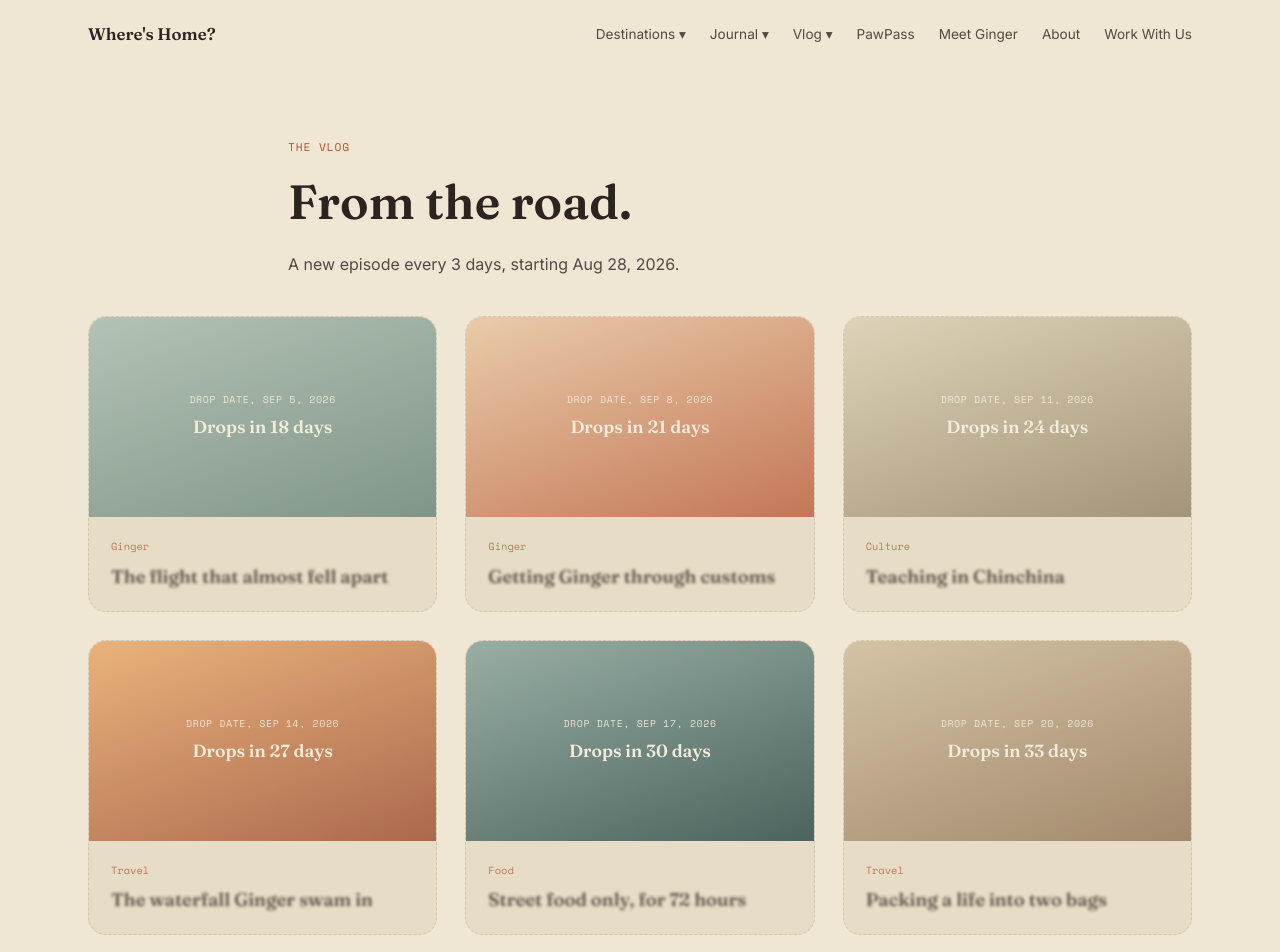
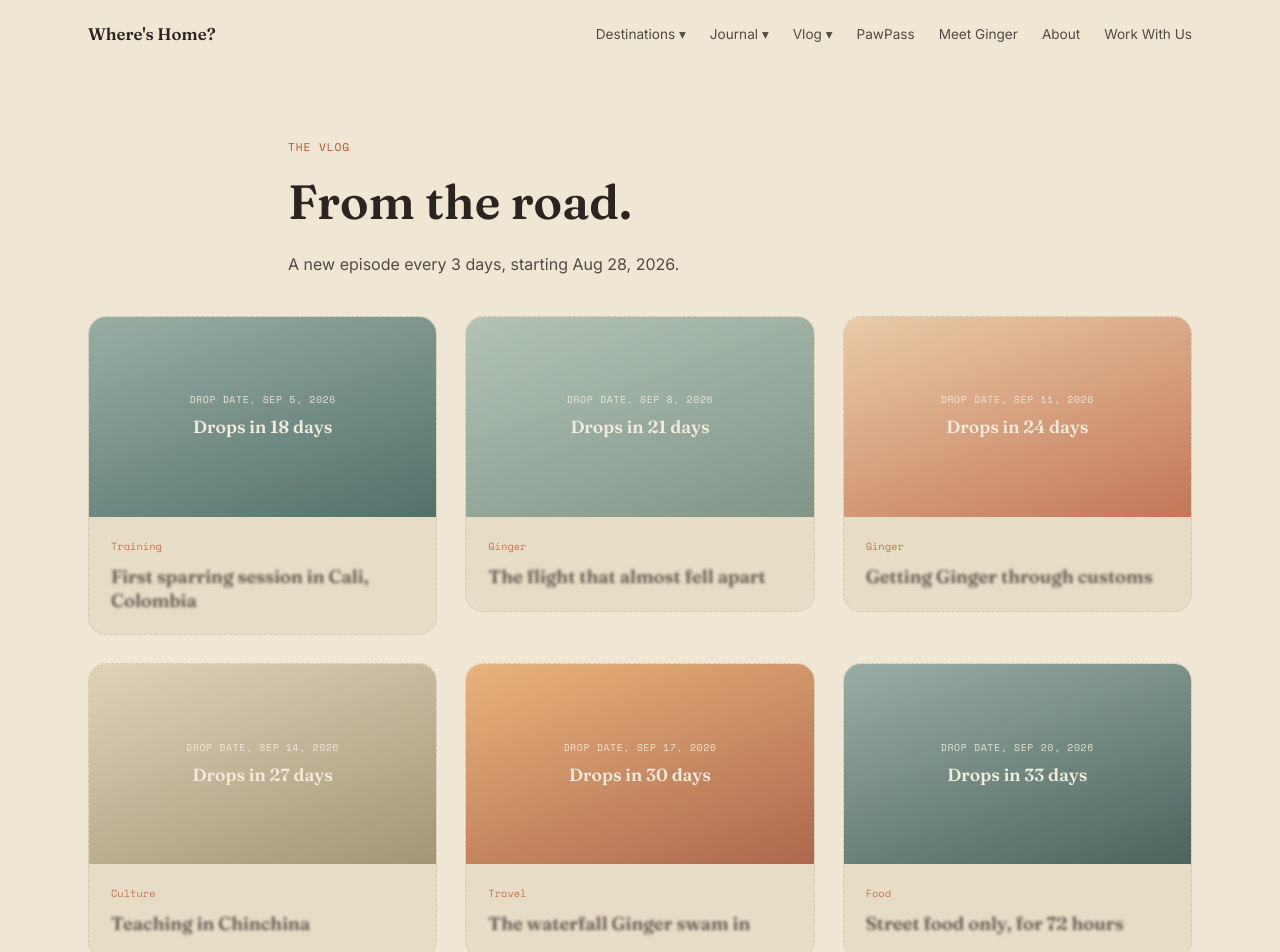
Before and after one commit to kenzie58355-pixel/Wheres-home, a Next.js app: page /vlog in a window 1280 px wide. Shown: the top 952 px of the page. Built offline with nearby package versions, Linux system fonts and the light colour scheme.

Commit message:
fix vlog episode type consistency for build

```diff
--- a/app/vlog/data.ts
+++ b/app/vlog/data.ts
@@ -1,8 +1,19 @@
-export const episodes = [
-{ slug: "flying-to-cali-episode", thumb: "linear-gradient(160deg, #9fb8ac, #5c7a6f)", dropDate: "2026-09-05", category: "Ginger", title: "The flight that almost fell apart", desc: "A missed connection, a lucky rebooking, and landing in Cali just after midnight, told in real time.", destination: "cali" },
-{ slug: "ginger-through-customs", thumb: "linear-gradient(160deg, #e8c39a, var(--terracotta))", dropDate: "2026-09-08", category: "Ginger", title: "Getting Ginger through customs", desc: "Every document, every checkpoint, every nervous minute of getting a standard poodle through international arrivals in Colombia." },
-{ slug: "chinchina-teaching-episode", thumb: "linear-gradient(160deg, #d9cdb0, #8a7a58)", dropDate: "2026-09-11", category: "Culture", title: "Teaching in Chinchina", desc: "A few days in coffee country, teaching, and why the trip got cut shorter than planned.", destination: "cali" },
-{ slug: "villamaria-waterfall-episode", thumb: "linear-gradient(160deg, var(--apricot), var(--terracotta-2))", dropDate: "2026-09-14", category: "Travel", title: "The waterfall Ginger swam in", desc: "A last-minute route change led to the tunnels of Villamaria, and the best afternoon of the trip so far.", destination: "cali" },
-{ slug: "street-food-72-hours", thumb: "linear-gradient(160deg, #7c9c96, var(--teal-2))", dropDate: "2026-09-17", category: "Food", title: "Street food only, for 72 hours", desc: "Three days, no restaurants, just whatever Cali street vendors had going." },
-{ slug: "packing-two-bags", thumb: "linear-gradient(160deg, #cbb896, #8a6a4a)", dropDate: "2026-09-20", category: "Travel", title: "Packing a life into two bags", desc: "What actually made the cut when the whole point was to travel light, long term." },
+export type VlogEpisode = {
+slug: string;
+thumb: string;
+dropDate: string;
+category: string;
+title: string;
+desc: string;
+destination?: string;
+videoUrl?: string | null;
+};
+
+export const episodes: VlogEpisode[] = [
+{ slug: "first-sparring-cali", thumb: "linear-gradient(160deg, #7c9c96, var(--teal))", dropDate: "2026-09-05", category: "Training", title: "First sparring session in Cali, Colombia", desc: "The first real roll at Light Reaction Jiujitsu, in the city that became the real starting point of this trip.", destination: "cali", videoUrl: null },
+{ slug: "flying-to-cali-episode", thumb: "linear-gradient(160deg, #9fb8ac, #5c7a6f)", dropDate: "2026-09-08", category: "Ginger", title: "The flight that almost fell apart", desc: "A missed connection, a lucky rebooking, and landing in Cali just after midnight, told in real time.", destination: "cali", videoUrl: null },
+{ slug: "ginger-through-customs", thumb: "linear-gradient(160deg, #e8c39a, var(--terracotta))", dropDate: "2026-09-11", category: "Ginger", title: "Getting Ginger through customs", desc: "Every document, every checkpoint, every nervous minute of getting a standard poodle through international arrivals in Colombia.", videoUrl: null },
+{ slug: "chinchina-teaching-episode", thumb: "linear-gradient(160deg, #d9cdb0, #8a7a58)", dropDate: "2026-09-14", category: "Culture", title: "Teaching in Chinchina", desc: "A few days in coffee country, teaching, and why the trip got cut shorter than planned.", destination: "cali", videoUrl: null },
+{ slug: "villamaria-waterfall-episode", thumb: "linear-gradient(160deg, var(--apricot), var(--terracotta-2))", dropDate: "2026-09-17", category: "Travel", title: "The waterfall Ginger swam in", desc: "A last-minute route change led to the tunnels of Villamaria, and the best afternoon of the trip so far.", destination: "cali", videoUrl: "https://youtube.com/shorts/W6eCb749Ib8" },
+{ slug: "street-food-72-hours", thumb: "linear-gradient(160deg, #7c9c96, var(--teal-2))", dropDate: "2026-09-20", category: "Food", title: "Street food only, for 72 hours", desc: "Three days, no restaurants, just whatever Cali street vendors had going.", videoUrl: null },
 ];
```
